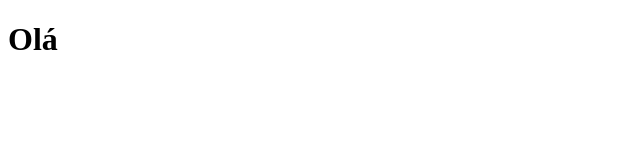
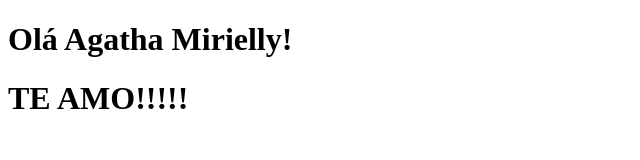
Before and after one commit to CelianeSimoes/Login-Helper, a plain HTML site: page index.html in a window 1280 px wide. Shown: the whole page, without its empty margins (0-640 px from the left). Drawn offline with Linux system fonts and the light colour scheme.

```diff
--- a/index.html
+++ b/index.html
@@ -14,7 +14,10 @@
     <script src="https://kit.fontawesome.com/b3064a434d.js" crossorigin="anonymous"></script>
 </head>
 <body>
-    <h1>Olá</h1>
+    <h1>Olá Agatha Mirielly!</h1>
+    <h1>
+      TE AMO!!!!!
+    </h1>
   <header>
 
   </header>
```
